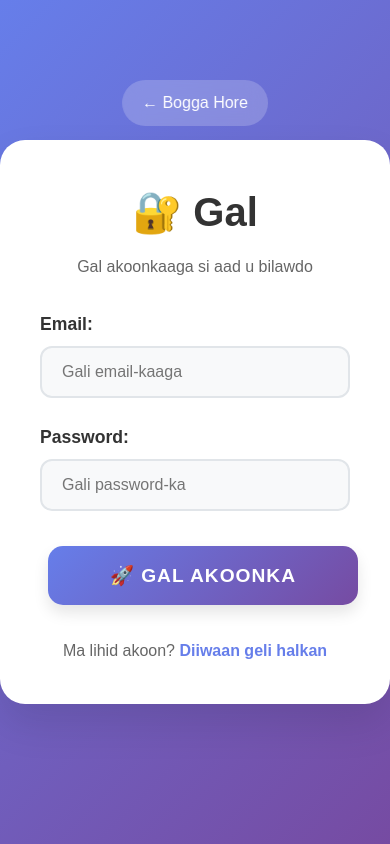
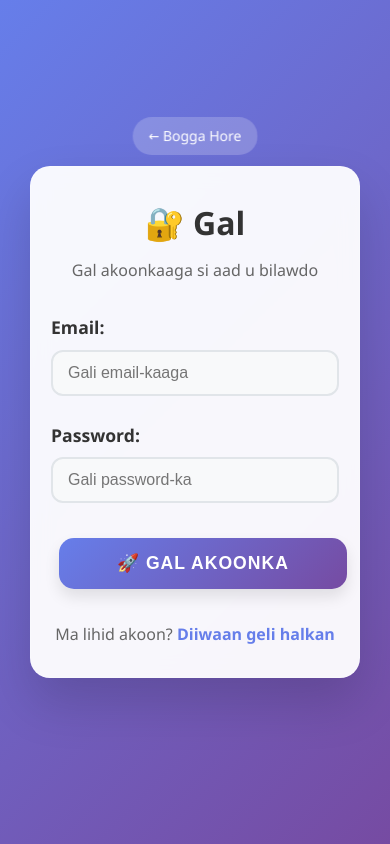
Before and after one commit to fadalstore/Dadaal, a Flask app: page /login in a window 390 px wide. Run offline with Flask 3, Linux system fonts and the light colour scheme.

Commit message:
Assistant checkpoint: Fixed login page styling and made it responsive
Assistant generated file changes:
- templates/login.html: Fix login page styling and layout, Improve form styling and responsiveness, Add mobile responsiveness

---

User prompt:

Maxaaqaldan

Replit-Commit-Author: Assistant
Replit-Commit-Session-Id: 496717f8-eb85-4739-8329-cfb1c8c970f9

```diff
--- a/templates/login.html
+++ b/templates/login.html
@@ -14,17 +14,20 @@
             align-items: center;
             justify-content: center;
             margin: 0;
-            font-family: 'Arial', sans-serif;
+            padding: 20px;
+            font-family: 'Segoe UI', Tahoma, Geneva, Verdana, sans-serif;
         }
 
         .login-container {
-            background: white;
+            background: rgba(255, 255, 255, 0.95);
+            backdrop-filter: blur(10px);
             border-radius: 25px;
             padding: 40px;
-            box-shadow: 0 20px 40px rgba(0,0,0,0.1);
+            box-shadow: 0 25px 50px rgba(0,0,0,0.15);
             width: 100%;
-            max-width: 400px;
+            max-width: 420px;
             position: relative;
+            border: 1px solid rgba(255, 255, 255, 0.2);
         }
 
         .login-title {
@@ -142,6 +145,34 @@
             border: 1px solid #c3e6cb;
             color: #155724;
         }
+
+        @media (max-width: 480px) {
+            .login-container {
+                padding: 30px 20px;
+                margin: 10px;
+                border-radius: 20px;
+            }
+
+            .login-title {
+                font-size: 2rem;
+            }
+
+            .form-input {
+                padding: 12px 15px;
+                font-size: 16px;
+            }
+
+            .login-btn {
+                padding: 15px;
+                font-size: 1.1rem;
+            }
+
+            .back-home {
+                top: -50px;
+                padding: 8px 16px;
+                font-size: 14px;
+            }
+        }
     </style>
 </head>
 <body>
```
